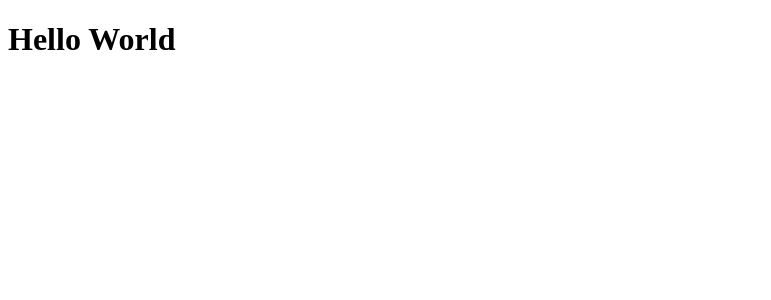
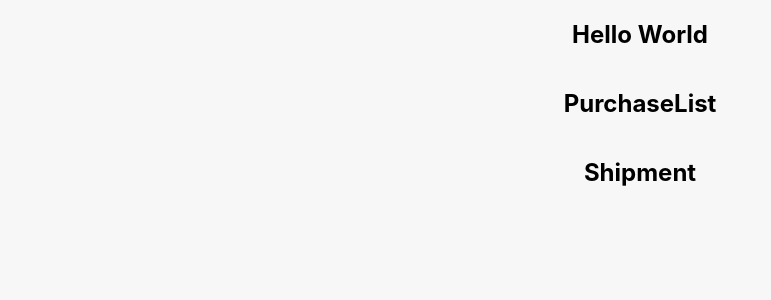
Before and after one commit to RiazCKhan/SR-front-end-test, a React (Create React App) app: page / in a window 1280 px wide. Shown: the top 300 px of the page, without its empty margins (0-771 px from the left). Built offline with nearby package versions, Linux system fonts and the light colour scheme.

Commit message:
inital layout setup

```diff
--- a/src/App.css
+++ b/src/App.css
@@ -0,0 +1,13 @@
+body {
+  overflow: hidden;
+}
+
+.App {
+  display: flex;
+  flex-direction: column;
+  align-items: center;
+  background: #f7f7f7;
+  width: 100vw;
+  height: 100vh;
+
+}
--- a/src/App.js
+++ b/src/App.js
@@ -1,13 +1,20 @@
 import './App.css';
+import './index.css';
+
+import Shipment from './components/Shipment';
+import PurchaseList from './components/PurchaseList';
+
 import { DragDropContext, Droppable, Draggable } from "react-beautiful-dnd";
 import { FontAwesomeIcon } from '@fortawesome/react-fontawesome'
 import { faGripVertical } from '@fortawesome/free-solid-svg-icons'
 
 function App() {
   return (
-    <div className="App">
+    <section className="App">
       <h1>Hello World</h1>
-    </div>
+      <PurchaseList />
+      <Shipment />
+    </section>
   );
 }
 
--- /dev/null
+++ b/src/components/PurchaseList.jsx
@@ -0,0 +1,5 @@
+export default function PurchaseList() {
+  return(
+    <h1>PurchaseList</h1>
+  )
+}
--- /dev/null
+++ b/src/components/PurchaseListItem.jsx
@@ -0,0 +1,5 @@
+export default function PurchaseListItem() {
+  return(
+    <h1>PurchaseListItem</h1>
+  )
+}
--- /dev/null
+++ b/src/components/Shipment.jsx
@@ -0,0 +1,5 @@
+export default function Shipment() {
+  return(
+    <h1>Shipment</h1>
+  )
+}
--- a/src/index.css
+++ b/src/index.css
@@ -0,0 +1,13 @@
+body {
+  margin: 0;
+  font-family: -apple-system, BlinkMacSystemFont, 'Segoe UI', 'Roboto', 'Oxygen',
+    'Ubuntu', 'Cantarell', 'Fira Sans', 'Droid Sans', 'Helvetica Neue',
+    sans-serif;
+  -webkit-font-smoothing: antialiased;
+  -moz-osx-font-smoothing: grayscale;
+}
+
+code {
+  font-family: source-code-pro, Menlo, Monaco, Consolas, 'Courier New',
+    monospace;
+}
```
